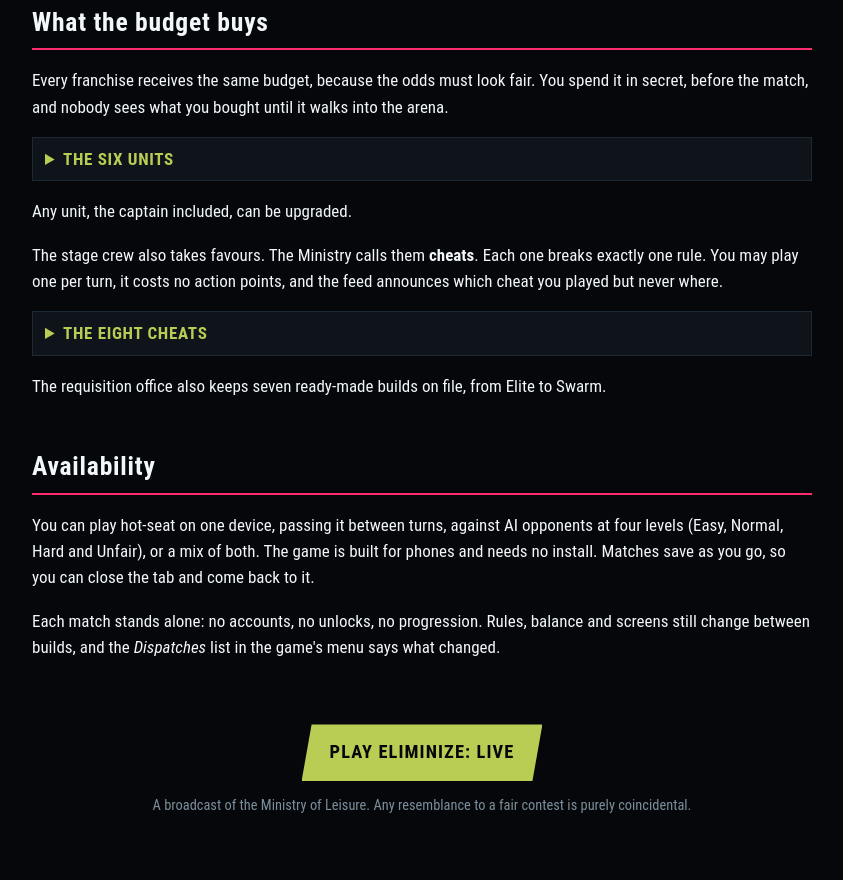
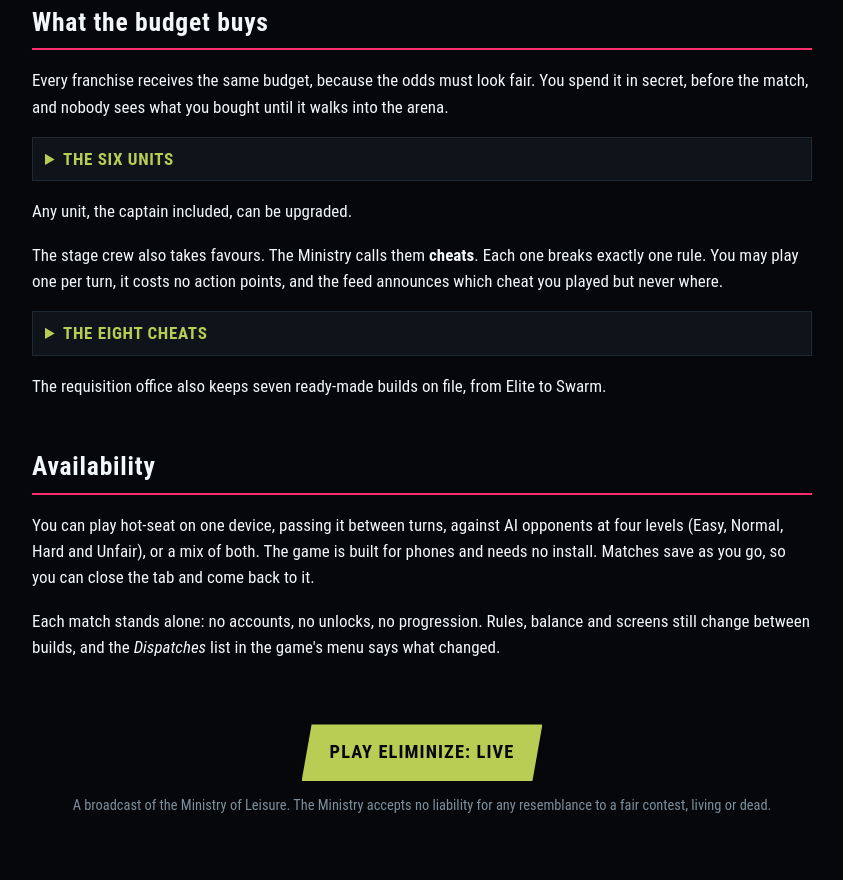
Before and after one commit to eliminize/eliminize.github.io, a plain HTML site: page index.html in a window 1280 px wide. Shown: the part 2886-3766 px from the top of the page, without its empty margins (218-1061 px from the left). Drawn offline with Linux system fonts and the light colour scheme.

Commit message:
Site: footer disclaimer in the Ministry's voice
Co-Authored-By: Claude Sonnet 5.5 <noreply@anthropic.com>

```diff
--- a/index.html
+++ b/index.html
@@ -149,7 +149,7 @@
 
 <footer>
   <a class="play" href="https://fiack.no/eliminize/">Play ELIMINIZE: LIVE</a>
-  <p class="small">A broadcast of the Ministry of Leisure. Any resemblance to a fair contest is purely coincidental.</p>
+  <p class="small">A broadcast of the Ministry of Leisure. The Ministry accepts no liability for any resemblance to a fair contest, living or dead.</p>
 </footer>
 
 </body>
```
